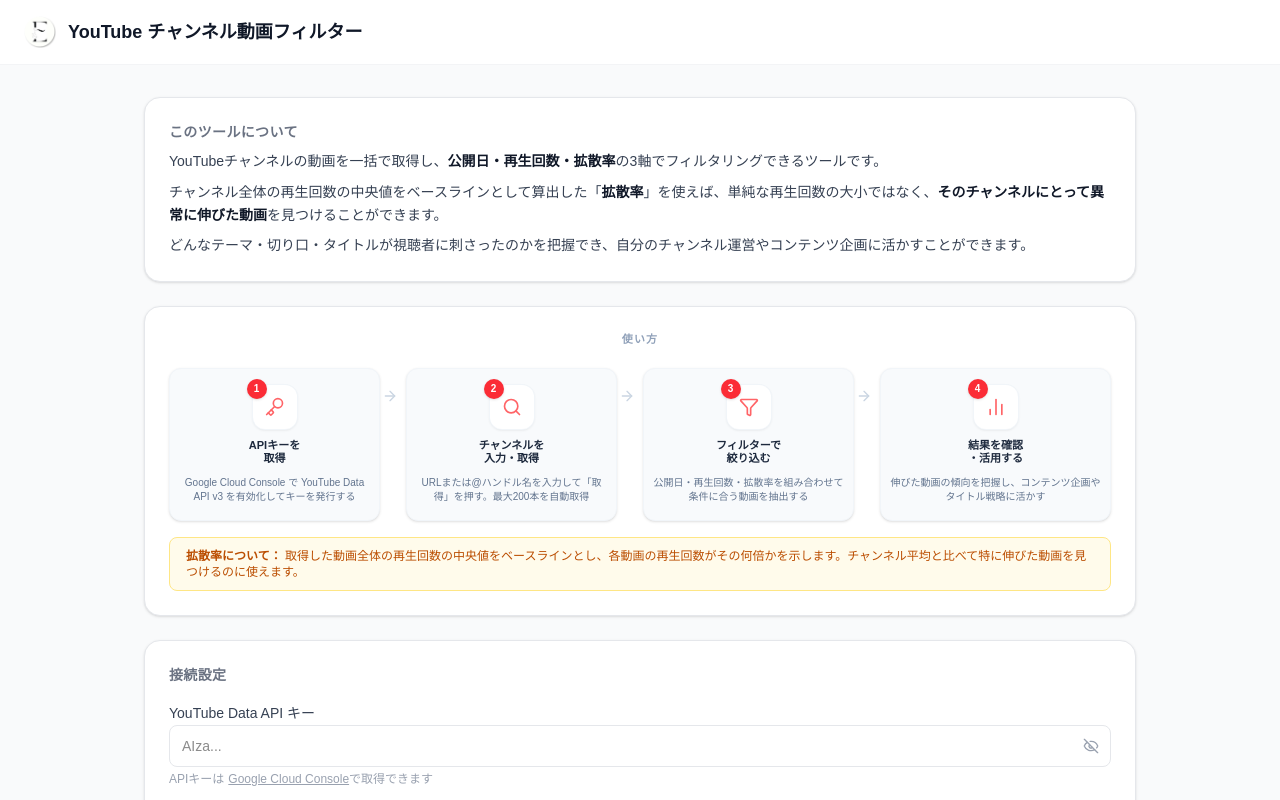
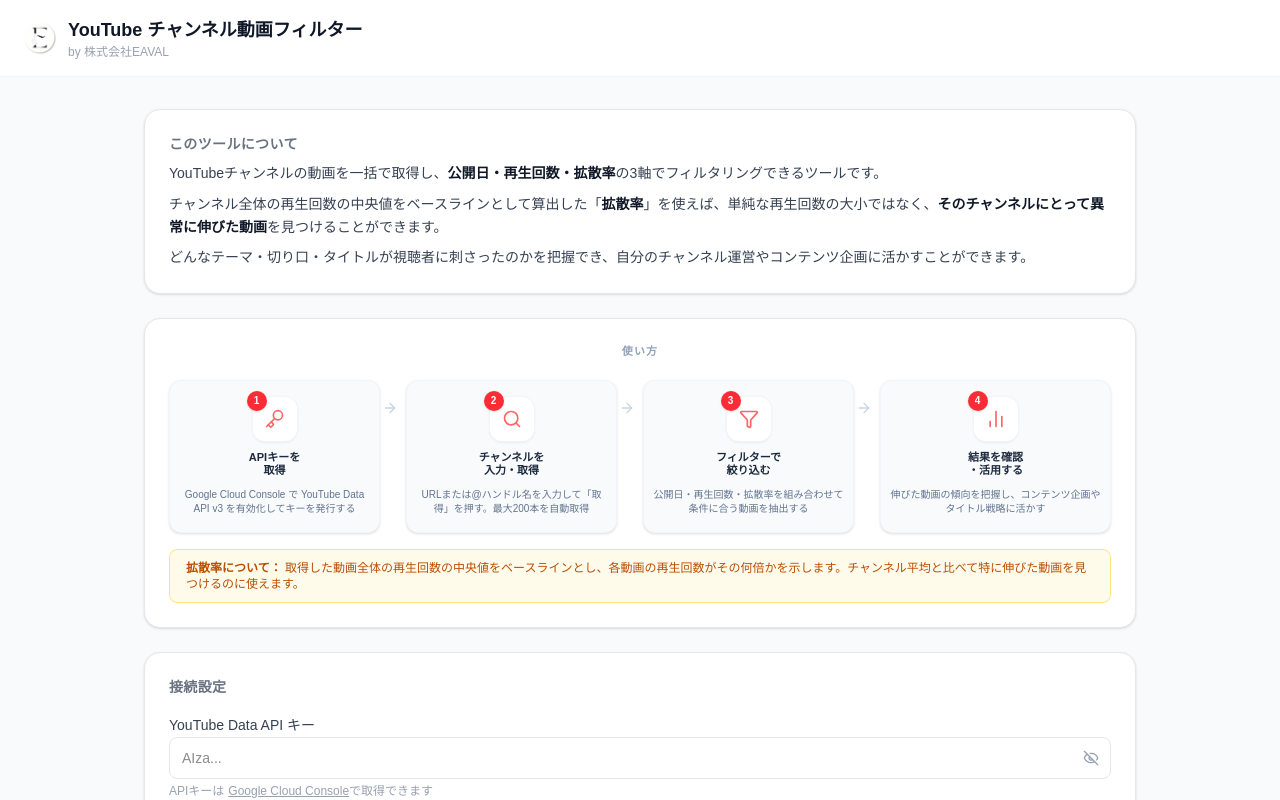
Before and after one commit to yohei-matsui/eaval-youtube-high-researchtool, a Next.js app: page / in a window 1280 px wide. Shown: the top 800 px of the page. Built offline with nearby package versions, Linux system fonts and the light colour scheme.

Commit message:
Update header title with company name

```diff
--- a/app/page.tsx
+++ b/app/page.tsx
@@ -223,7 +223,10 @@
     <div className="min-h-screen bg-gray-50">
       <header className="bg-white border-b border-gray-100 px-6 py-4 flex items-center gap-3 sticky top-0 z-10">
         <Image src="/eaval-logo.png" alt="EAVAL" width={32} height={32} className="flex-shrink-0" />
-        <span className="text-lg font-bold text-gray-900">YouTube チャンネル動画フィルター</span>
+        <div className="flex flex-col">
+          <span className="text-lg font-bold text-gray-900">YouTube チャンネル動画フィルター</span>
+          <span className="text-xs text-gray-400">by 株式会社EAVAL</span>
+        </div>
       </header>
 
       <main className="max-w-5xl mx-auto px-4 py-8 space-y-6">
```
